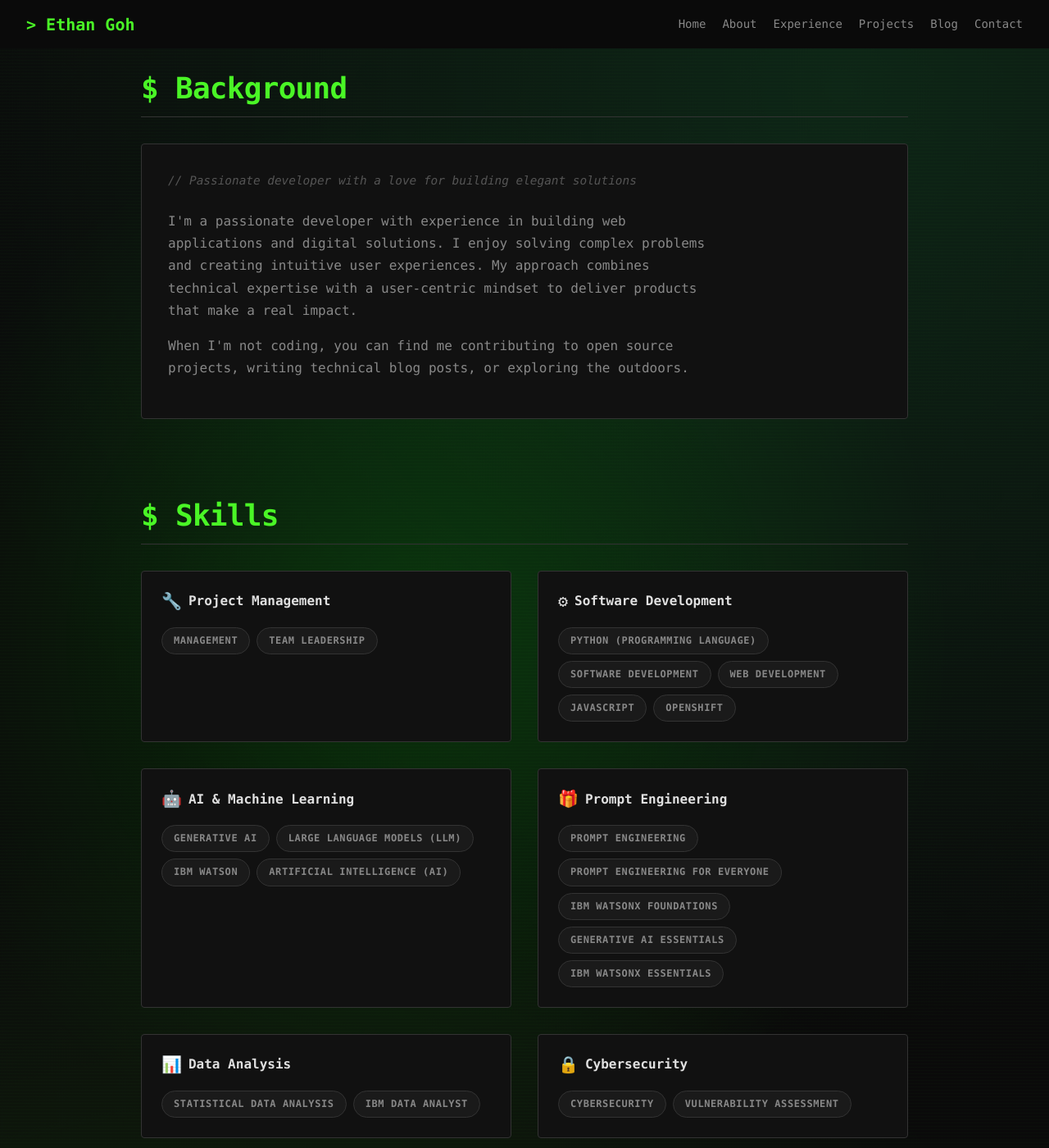
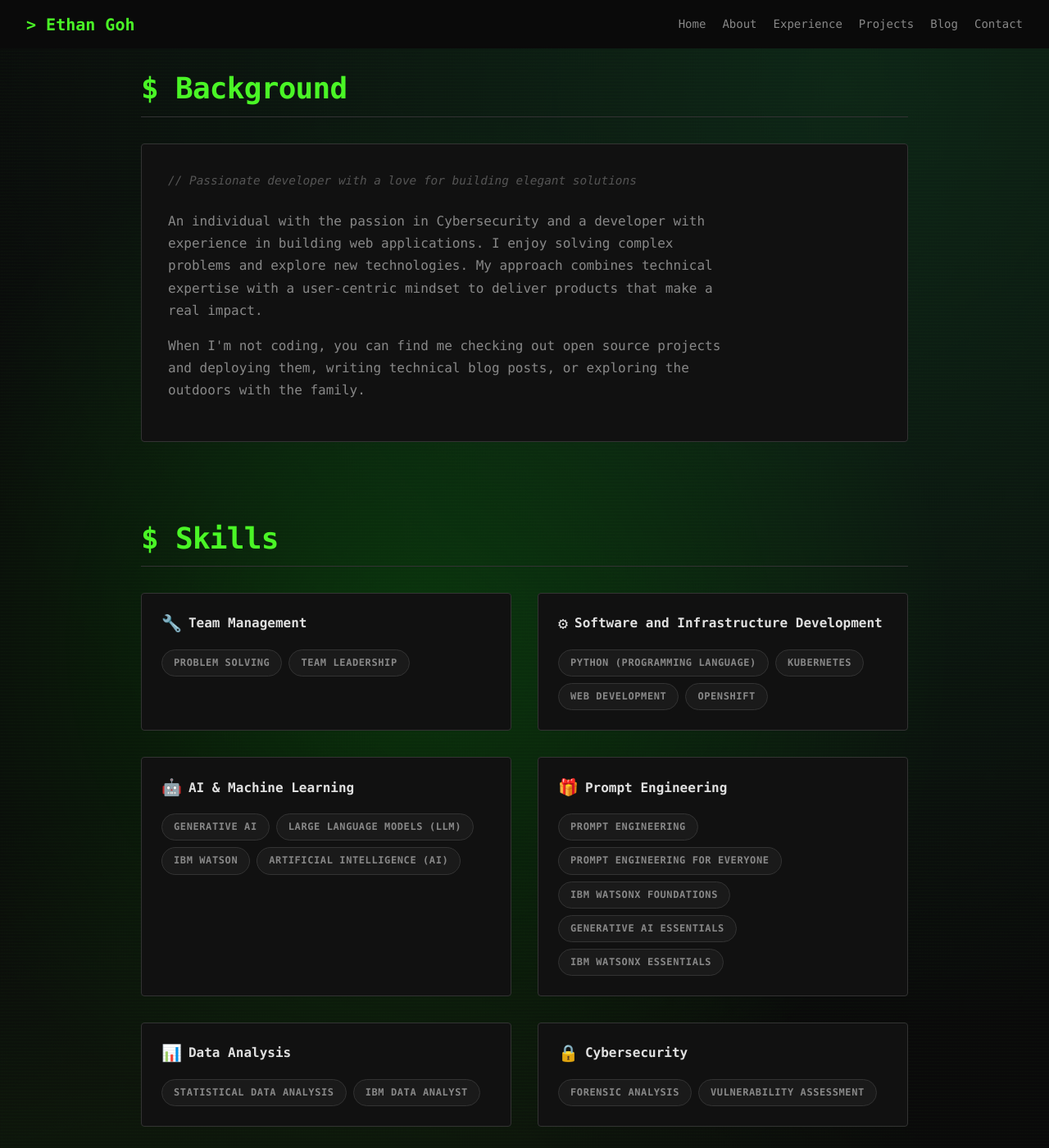
Before and after one commit to ethantrainshard/profile-blog-site, a Jekyll site: the page built from about.md, in a window 1280 px wide and 1400 px high, scrolled down 568 px. Shown: the whole window at 82% size. Built offline with Jekyll 4.4.1, drawn with Linux system fonts in a browser that asks for light colours; some of the changed text lies outside the part shown.

Commit message:
update: about, experience
Co-authored-by: Copilot <copilot@github.com>

```diff
--- a/about.md
+++ b/about.md
@@ -21,8 +21,8 @@ title: About
   <h2>Background</h2>
   <div class="about-card">
     <p class="terminal-comment">// Passionate developer with a love for building elegant solutions</p>
-    <p>I'm a passionate developer with experience in building web applications and digital solutions. I enjoy solving complex problems and creating intuitive user experiences. My approach combines technical expertise with a user-centric mindset to deliver products that make a real impact.</p>
-    <p>When I'm not coding, you can find me contributing to open source projects, writing technical blog posts, or exploring the outdoors.</p>
+    <p>An individual with the passion in Cybersecurity and a developer with experience in building web applications. I enjoy solving complex problems and explore new technologies. My approach combines technical expertise with a user-centric mindset to deliver products that make a real impact.</p>
+    <p>When I'm not coding, you can find me checking out open source projects and deploying them, writing technical blog posts, or exploring the outdoors with the family.</p>
   </div>
 </section>
 
@@ -30,19 +30,18 @@ title: About
   <h2>Skills</h2>
   <div class="skills-container">
     <div class="skill-category">
-      <h3><span class="category-icon">&#128295;</span> Project Management</h3>
+      <h3><span class="category-icon">&#128295;</span> Team Management</h3>
       <div class="skill-tags">
-        <span class="skill-tag">Management</span>
+        <span class="skill-tag">Problem Solving</span>
         <span class="skill-tag">Team Leadership</span>
       </div>
     </div>
     <div class="skill-category">
-      <h3><span class="category-icon">&#9881;</span> Software Development</h3>
+      <h3><span class="category-icon">&#9881;</span> Software and Infrastructure Development</h3>
       <div class="skill-tags">
         <span class="skill-tag">Python (Programming Language)</span>
-        <span class="skill-tag">Software Development</span>
+        <span class="skill-tag">Kubernetes</span>
         <span class="skill-tag">Web Development</span>
-        <span class="skill-tag">JavaScript</span>
         <span class="skill-tag">OpenShift</span>
       </div>
     </div>
@@ -75,7 +74,7 @@ title: About
     <div class="skill-category">
       <h3><span class="category-icon">&#128274;</span> Cybersecurity</h3>
       <div class="skill-tags">
-        <span class="skill-tag">Cybersecurity</span>
+        <span class="skill-tag">Forensic Analysis</span>
         <span class="skill-tag">Vulnerability Assessment</span>
       </div>
     </div>
@@ -116,8 +115,8 @@ title: About
   <div class="interests-grid">
     <div class="interest-card">
       <span class="interest-icon">&#128187;</span>
-      <h4>Open Source</h4>
-      <p>Contributing to projects that make technology better for everyone</p>
+      <h4>Cybersecurity</h4>
+      <p>Protecting people, to keep them safe in the cyber world</p>
     </div>
     <div class="interest-card">
       <span class="interest-icon">&#128218;</span>
@@ -126,13 +125,13 @@ title: About
     </div>
     <div class="interest-card">
       <span class="interest-icon">&#128247;</span>
-      <h4>Photography</h4>
-      <p>Capturing moments and exploring visual storytelling</p>
+      <h4>Cooking</h4>
+      <p>Cooking up a meal that makes me feel good for the family</p>
     </div>
     <div class="interest-card">
       <span class="interest-icon">&#127942;</span>
-      <h4>Hiking</h4>
-      <p>Finding clarity and inspiration in nature</p>
+      <h4>Developing and Deploying Open Source Applications</h4>
+      <p>Learning new and interesting technologies everyday</p>
     </div>
   </div>
 </section>
```
Also changed, not shown: experience.md (+5 -0 lines).
